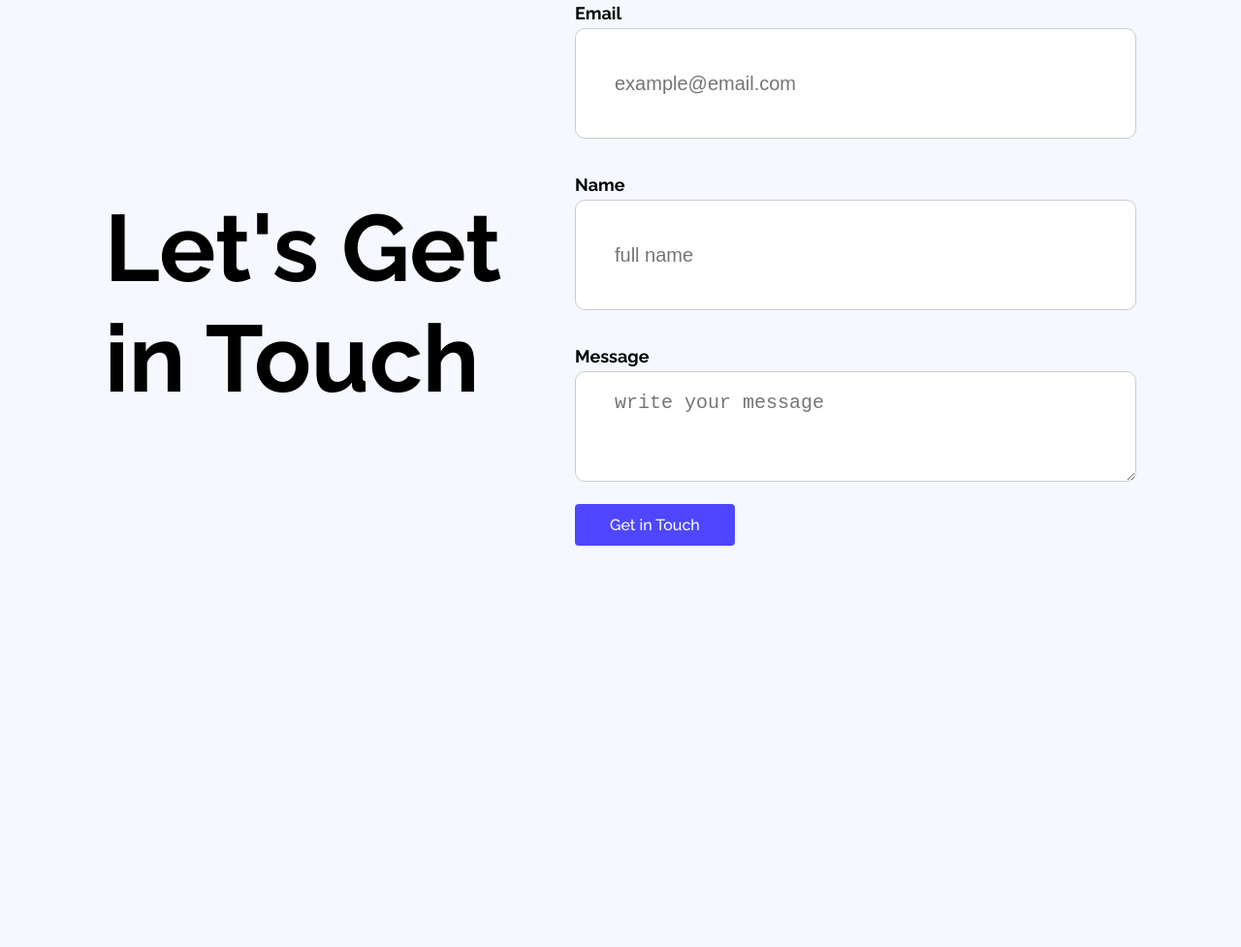
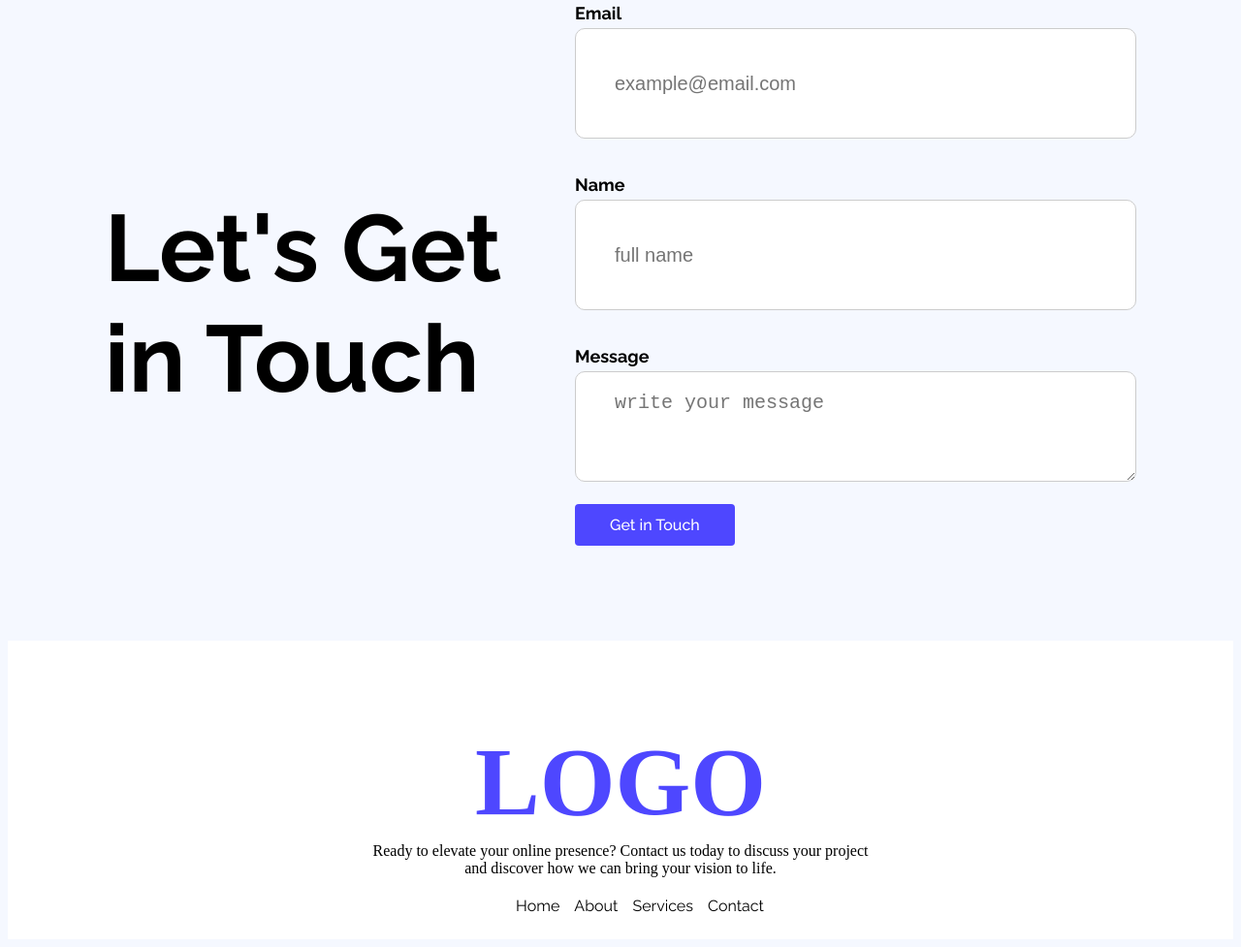
Before and after one commit to Shanto-442/assignment_1, a plain HTML site: page index.html in a window 1280 px wide. Shown: the part 3295-4272 px from the top of the page at 97% size. Before the commit the page ends 3964 px from the top, so only its background shows below. Drawn offline with Linux system fonts and the light colour scheme.

Commit message:
complete the footer

```diff
--- a/index.html
+++ b/index.html
@@ -177,8 +177,21 @@
     </main>
 
     <footer>
-        <section>
-
+        <section class="footer">
+                <div>
+                    <h1 class="last-logo">LOGO</h1>
+                </div>
+                <div>
+                    <p class="last-logo-para"> Ready to elevate your online presence? Contact us today to discuss your project and discover how we can bring your vision to life.</p>
+                </div>
+                <div class="link">
+                    <ul class="last-list  normal-font">
+                        <li><a style="text-decoration: none; color: black;" href="">Home</a></li>
+                        <li><a style="text-decoration: none; color: black;" href="">About</a></li>
+                        <li><a style="text-decoration: none; color: black;" href="">Services</a></li>
+                        <li><a style="text-decoration: none; color: black;" href="">Contact</a></li>
+                    </ul>
+                </div>
         </section>
     </footer>
 </body>
--- a/style/style.css
+++ b/style/style.css
@@ -311,3 +311,40 @@ input[type="email"], input[type="text"], textarea {
     font-size: 18px;
     font-weight: medium;
 }
+/* Footer Styles */
+.footer {
+    background-color: #ffffff;
+    padding: 5px;
+    text-align: center;
+}
+.footer .link {
+    margin: 0 15px;
+    color: #4E47FF;
+    text-decoration: none;
+}
+.footer .link:hover {
+    text-decoration: underline;
+}
+.last-logo {
+    font-size: 100px;
+    font-weight: black;
+    color: #4E47FF;
+    margin-bottom: 5px;
+}
+.last-logo-para {
+    display: flex;
+    align-items: center;
+    max-width: 530px;
+    max-height: 50px;
+    font-size: 16px;
+    margin: 0 auto;
+}
+.last-list {
+    text-decoration: none;
+    list-style: none;
+    display: flex;
+    gap: 15px;
+    justify-content: center;
+    margin: 20px 0;
+    color: #252432;
+}
```
